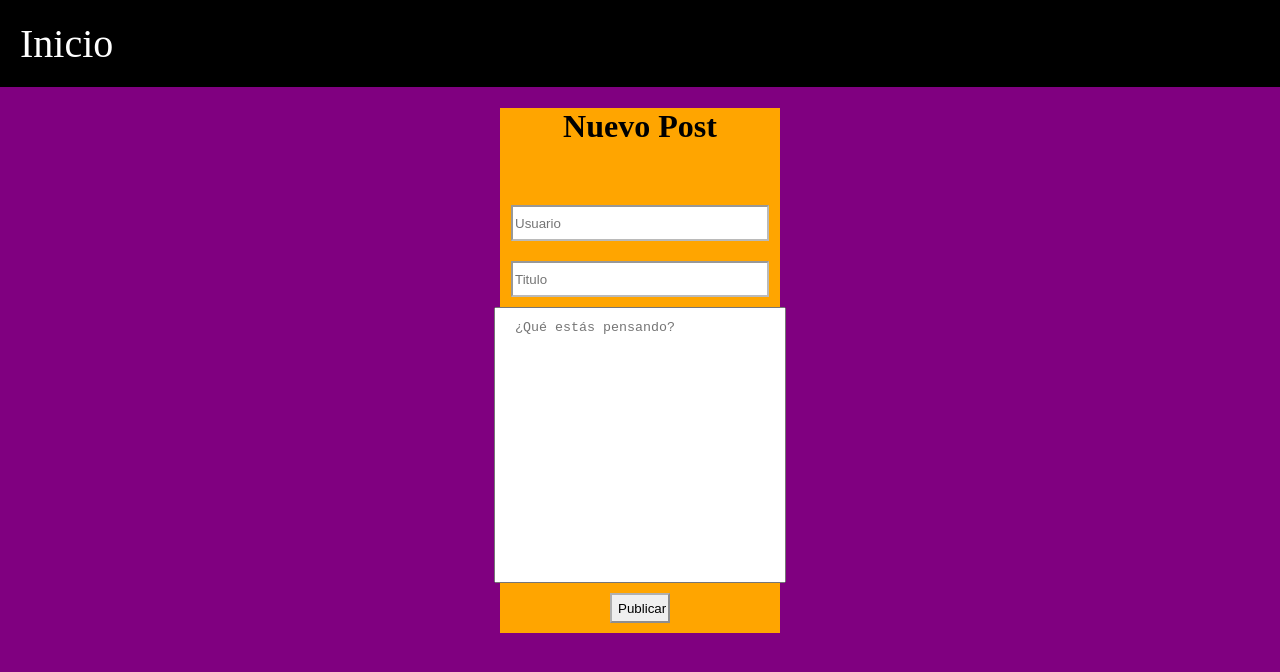
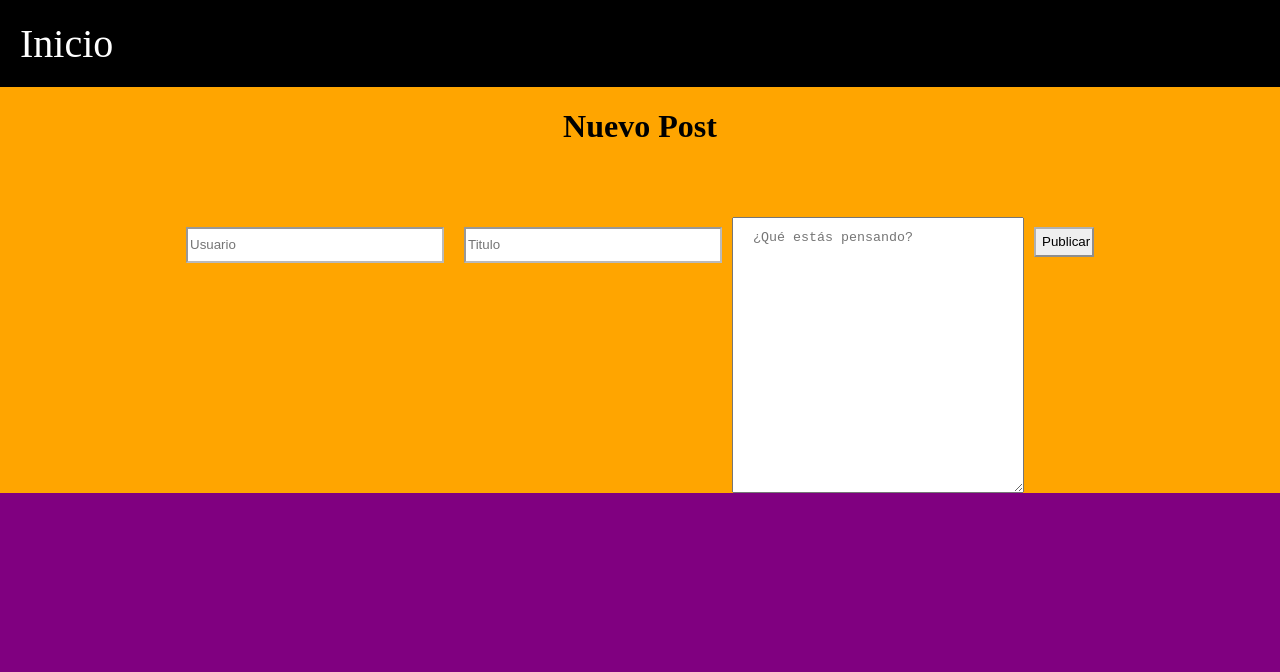
Before and after one commit to MejiaEynar/react-TP, a React (Vite) app: page /new in a window 1280 px wide. Shown: the top 672 px of the page. Built offline with nearby package versions, Linux system fonts and the light colour scheme.

Commit message:
Css en proceso

```diff
--- a/src/New.jsx
+++ b/src/New.jsx
@@ -46,9 +46,9 @@ function New() {
           </nav>
         </div>
         <div className='asd'>
-      <h1 className='new_post'>Nuevo Post</h1>
-      <form onSubmit={handleClick}>
-        <div id="post">
+      <h1>Nuevo Post</h1>
+      <form  onSubmit={handleClick}>
+
           <input
             type="text"
             value={usuario}
@@ -70,7 +70,6 @@ function New() {
           />
           <input type="submit" value="Publicar" />
           <Markdown remarkPlugins={[remarkGfm]}>{contenido}</Markdown>
-        </div>
       </form>
       </div>
     </>
--- a/src/styles/New.css
+++ b/src/styles/New.css
@@ -1,36 +1,19 @@
-#New-main {
-    display: flex;
-    flex-direction: column;
-    align-items: center;
-}
-
 nav > ul {
+display: flex;
 list-style-type: none;
 padding: 20px;
 background-color: black;
 font-size: 40px;
+margin: 0;
+justify-content: flex-start;
+}
 
-}
 .inicio {
   text-decoration: none;
   color: white;
-
-}
-
-.new_post {
-    text-align: center;
-}
-
-#post {
-    display: flex;
-    flex-direction: column;
-    align-items: center;
 }
 
 input[type=text] {
-    display: flex;
-    justify-content: center;
-    flex-direction: column;
     border-radius: 0;
     width: 250px;
     height: 30px;
@@ -38,9 +21,6 @@ input[type=text] {
     border-color: rgba(0,0,0, 0.4);
 }
 input[type=submit] {
-    display: flex;
-    -ms-flex-align:  center;
-    align-items: center;
     width: 60px;
     height: 30px;
     margin: 10px;
@@ -50,7 +30,6 @@ textarea{
     width: 250px;
     height: 250px;
     padding: 12px 20px;
-    resize: none;
 }
 
 body {
@@ -62,7 +41,19 @@ body {
   }
 
   .asd {
-      margin-left: 500px;
-      margin-right: 500px;
+      /* margin-left: 500px;
+      margin-right: 500px; */
       background-color: orange;
+      text-align: center;
+      display: flex;
+      flex-direction: column;
+      resize: none;
   }
+
+  /* .create-post {
+      display: flex;
+      flex-direction: column;
+      width: 60%;
+      margin: 0 auto;
+      gap: 10px;
+  } */
```
